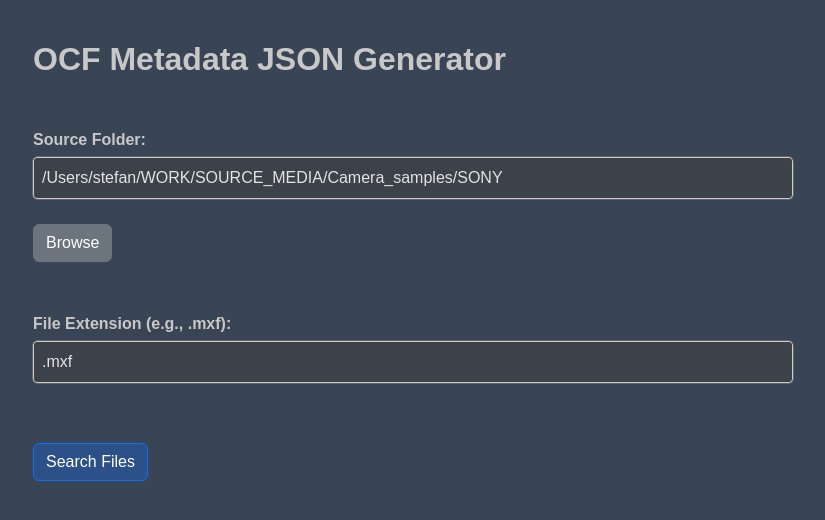
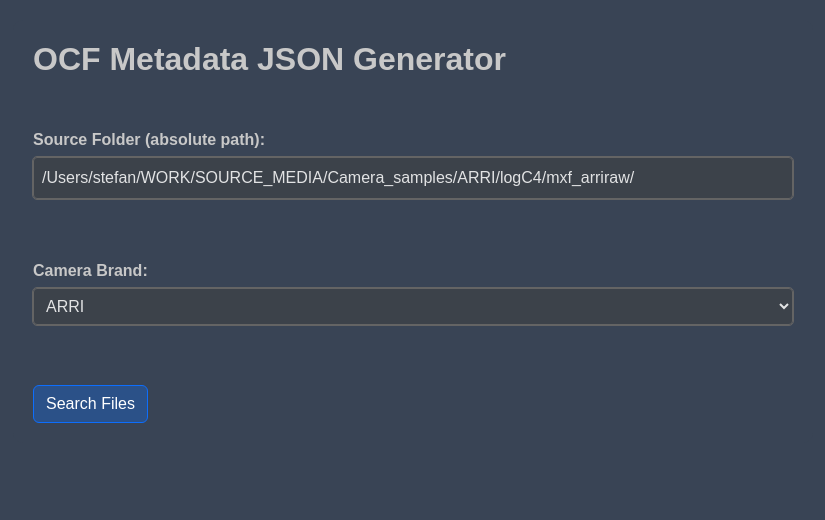
Before and after one commit to xenjee/OCF_Metadata, a Flask app: page / in a window 1280 px wide. Shown: the top 520 px of the page, without its empty margins (227-1052 px from the left). Run offline with Flask 3, Linux system fonts and the light colour scheme.

Commit message:
various updates

```diff
--- a/web_app/app.py
+++ b/web_app/app.py
@@ -1,18 +1,17 @@
+import os
 from flask import Flask, render_template, request, redirect, url_for, flash
-import os
-from scripts.save_json_metadata import SaveJsonMetadata
+
+# Prepend REDCINE-X PRO directory to PATH so REDline is found.
+os.environ['PATH'] = "/Applications/REDCINE-X PRO/REDCINE-X PRO.app/Contents/MacOS:" + os.environ.get('PATH', '')
 
 app = Flask(__name__)
-app.secret_key = 'supersecretkey'  # needed for flashing messages
+app.secret_key = 'supersecretkey'
 
-def find_files(source_folder, file_ext):
-    """
-    Recursively search source_folder for files that end with the given file_ext.
-    """
+def find_files(source_folder, extensions):
     matched_files = []
     for root, dirs, files in os.walk(source_folder):
         for file in files:
-            if file.lower().endswith(file_ext.lower()):
+            if any(file.lower().endswith(ext.lower()) for ext in extensions):
                 matched_files.append(os.path.join(root, file))
     return matched_files
 
@@ -23,32 +22,61 @@ def index():
 @app.route('/search', methods=['POST'])
 def search():
     source_folder = request.form.get('source_folder')
-    file_ext = request.form.get('file_ext')
+    camera_brand = request.form.get('camera_brand')
 
-    if not os.path.isdir(source_folder):
-        flash("Source folder does not exist.")
+    if not source_folder or not os.path.isdir(source_folder):
+        flash("Invalid or missing source folder.")
         return redirect(url_for('index'))
 
-    found_files = find_files(source_folder, file_ext)
-    return render_template('search_results.html', source_folder=source_folder, file_ext=file_ext, found_files=found_files)
+    if camera_brand == "ARRI":
+        extensions = ['.mxf', '.mov']
+    elif camera_brand == "RED":
+        extensions = ['.r3d']
+    elif camera_brand == "SONY":
+        extensions = ['.mxf']
+    else:
+        extensions = ['.mxf', '.mov', '.r3d']
+
+    found_files = find_files(source_folder, extensions)
+    ext_str = ",".join(extensions)
+    return render_template('search_results.html',
+                           source_folder=source_folder,
+                           camera_brand=camera_brand,
+                           file_ext=ext_str,
+                           found_files=found_files)
 
 @app.route('/generate', methods=['POST'])
 def generate():
     source_folder = request.form.get('source_folder')
-    file_ext = request.form.get('file_ext')
+    camera_brand = request.form.get('camera_brand')
     dest_folder = request.form.get('dest_folder')
 
-    if not os.path.isdir(dest_folder):
-        flash("Destination folder does not exist.")
+    if not source_folder or not os.path.isdir(source_folder):
+        flash("Invalid or missing source folder.")
         return redirect(url_for('index'))
+    if not dest_folder:
+        flash("Invalid or missing destination folder.")
+        return redirect(url_for('search'))
 
-    # Re-find the files (or alternatively, pass the list from the previous step)
-    found_files = find_files(source_folder, file_ext)
+    os.makedirs(dest_folder, exist_ok=True)
+
+    if camera_brand == "ARRI":
+        extensions = ['.mxf', '.mov']
+    elif camera_brand == "RED":
+        extensions = ['.r3d']
+    elif camera_brand == "SONY":
+        extensions = ['.mxf']
+    else:
+        extensions = ['.mxf', '.mov', '.r3d']
+
+    found_files = find_files(source_folder, extensions)
     generated_files = []
+    from scripts.save_json_metadata import SaveJsonMetadata
     for file_path in found_files:
-        saver = SaveJsonMetadata(filepath=file_path)
+        saver = SaveJsonMetadata(filepath=file_path, camera_brand=camera_brand)
         json_file = saver.save(dest_folder)
-        generated_files.append(json_file)
+        if json_file:
+            generated_files.append(json_file)
 
     return render_template('generate_results.html', generated_files=generated_files)
 
--- a/web_app/templates/generate_results.html
+++ b/web_app/templates/generate_results.html
@@ -58,7 +58,7 @@
     {% else %}
       <p>No JSON files were generated.</p>
     {% endif %}
-    <!-- Move the Back to Home button down by 50px -->
+    <!-- Back to Home button moved down by 50px -->
     <a href="{{ url_for('index') }}" class="btn btn-primary btn-custom" style="margin-top: 50px; display: inline-block;">Back to Home</a>
   </div>
 </div>
--- a/web_app/templates/index.html
+++ b/web_app/templates/index.html
@@ -8,17 +8,17 @@
     body {
       margin: 0;
       padding: 0;
-      color: rgb(200,200,200);
-      background-color: rgb(57,68,85);
+      color: rgb(200, 200, 200);
+      background-color: rgb(57, 68, 85);
       font-family: Arial, sans-serif;
     }
     .content-container {
-      background-color: rgba(57,68,85,1);
+      background-color: rgba(57, 68, 85, 1);
       padding: 20px;
       border-radius: 10px;
       margin: 20px auto;
       max-width: 800px;
-      box-shadow: none;
+      box-shadow: none; /* Shadow removed; originally: 0 4px 10px rgba(0,0,0,0.3) */
       text-align: left;
     }
     h2 {
@@ -26,7 +26,7 @@
       margin-bottom: 0;
     }
     .below-title {
-      margin-top: 50px;
+      margin-top: 50px; /* 50px gap after title */
       text-align: left;
     }
     .form-group {
@@ -38,20 +38,21 @@
     label {
       font-weight: bold;
     }
-    /* Updated text fields style:
+    /* Text fields and dropdown styling:
        - Dark grey background with 50% opacity,
-       - Outline set to rgb(100,100,100),
-       - Text color remains 85% white. */
-    input[type="text"] {
+       - Outline set to rgb(100, 100, 100),
+       - Text color 85% white */
+    input[type="text"],
+    select {
       width: 100%;
       padding: 8px;
       margin-top: 5px;
       margin-bottom: 10px;
-      border: 1px solid #ccc;
+      border: 1px solid rgb(100,100,100);
       border-radius: 4px;
-      background-color: rgba(64, 64, 64, 0.5);
+      background-color: rgba(64,64,64,0.5);
       color: rgba(255,255,255,0.85);
-      outline: 1px solid rgb(100, 100, 100);
+      outline: 1px solid rgb(100,100,100);
     }
     /* Custom button style for background transparency */
     .btn-custom {
@@ -84,31 +85,24 @@
     {% endwith %}
     <form action="{{ url_for('search') }}" method="post">
       <div class="form-group first-form-group">
-        <label for="source_folder_input">Source Folder:</label>
-        <!-- Default source folder path -->
-        <input type="text" name="source_folder" id="source_folder_input" value="/Users/stefan/WORK/SOURCE_MEDIA/Camera_samples/SONY" placeholder="/path/to/source" required>
-        <button type="button" class="btn btn-secondary" onclick="document.getElementById('source_folder_picker').click();">Browse</button>
-        <input type="file" id="source_folder_picker" webkitdirectory directory style="display: none;" onchange="handleSourceFolderSelection(event)">
+        <label for="source_folder_input">Source Folder (absolute path):</label>
+        <!-- Manual text entry for the path; "Browse" input removed -->
+        <input type="text" name="source_folder" id="source_folder_input"
+               value="/Users/stefan/WORK/SOURCE_MEDIA/Camera_samples/ARRI/logC4/mxf_arriraw/"
+               placeholder="/path/to/source" required>
       </div>
       <div class="form-group">
-        <label for="file_ext">File Extension (e.g., .mxf):</label>
-        <!-- Default file extension -->
-        <input type="text" name="file_ext" id="file_ext" value=".mxf" placeholder=".mxf" required>
+        <label for="camera_brand">Camera Brand:</label>
+        <select name="camera_brand" id="camera_brand" required>
+          <option value="ARRI">ARRI</option>
+          <option value="SONY">SONY</option>
+          <option value="RED">RED</option>
+          <option value="Other">Other</option>
+        </select>
       </div>
       <button type="submit" class="btn btn-primary btn-custom search-button">Search Files</button>
     </form>
   </div>
 </div>
-<script>
-  function handleSourceFolderSelection(event) {
-    const files = event.target.files;
-    if (files.length > 0) {
-      // Due to browser security restrictions, only a relative folder name is available.
-      const relativePath = files[0].webkitRelativePath;
-      const folderName = relativePath.split('/')[0];
-      document.getElementById('source_folder_input').value = folderName;
-    }
-  }
-</script>
 </body>
 </html>
```
Also changed, not shown: web_app/scripts/extract_ocf_metadata.py (+72 -8 lines), web_app/scripts/save_json_metadata.py (+21 -10 lines), web_app/templates/search_results.html (+11 -21 lines).
